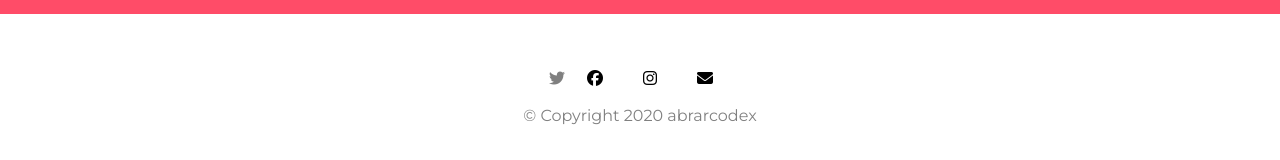
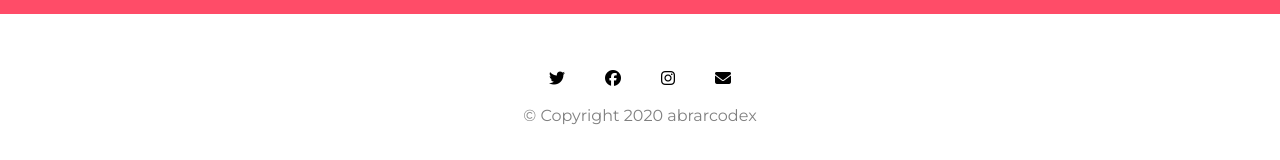
Before and after one commit to abrarcodex/CodeX, a plain HTML site: page index.html in a window 1280 px wide. Shown: the part 2553-2713 px from the top of the page. Drawn offline with nearby package versions, Linux system fonts and the light colour scheme.

Commit message:
Update index.html

```diff
--- a/index.html
+++ b/index.html
@@ -244,7 +244,7 @@ font-family: 'Ubuntu', sans-serif; -->
   <footer id="footer">
 
     <div class="footer text center">
-      <i class="fab fa-twitter "></i>
+      <i class="fab fa-twitter fabf"></i>
       <i class="fab fa-facebook-f fabf"></i>
       <i class="fab fa-instagram fabf"></i>
       <i class="fas fa-envelope fabf" style="hover"></i>
```
